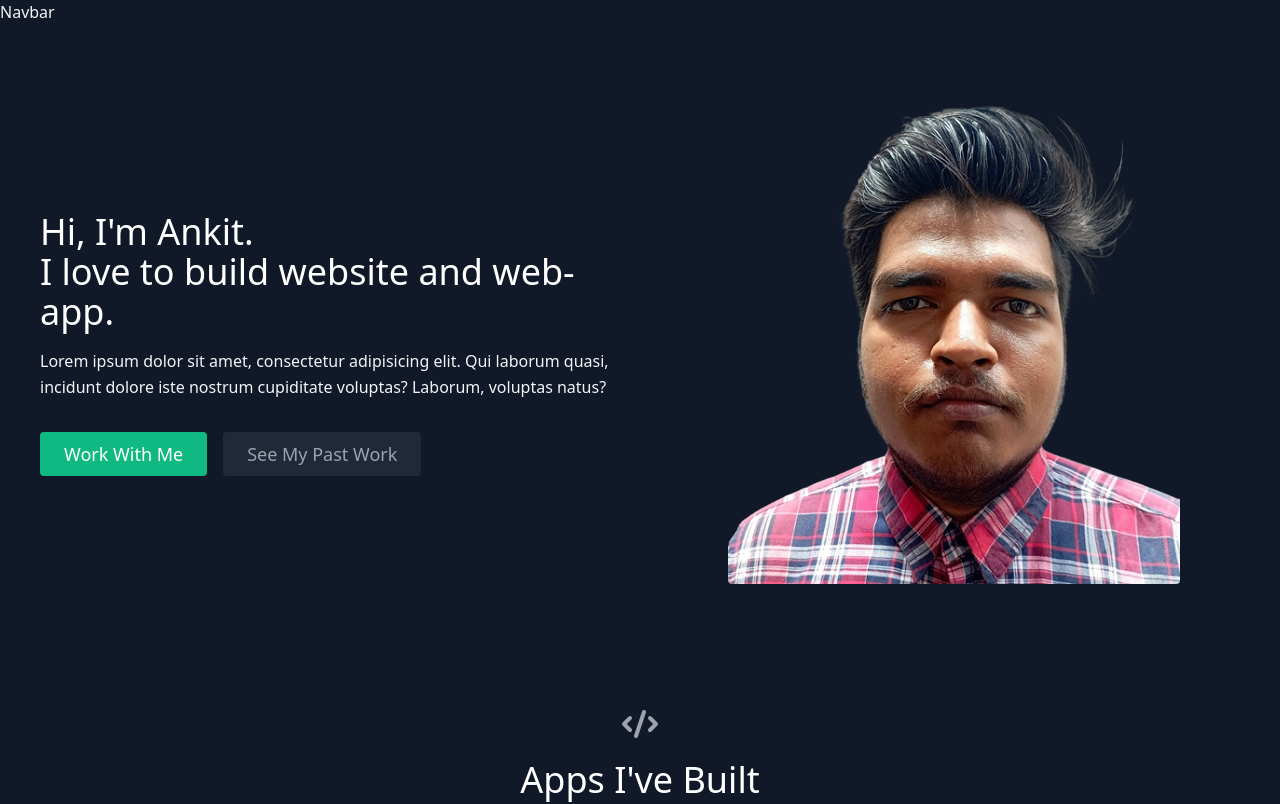
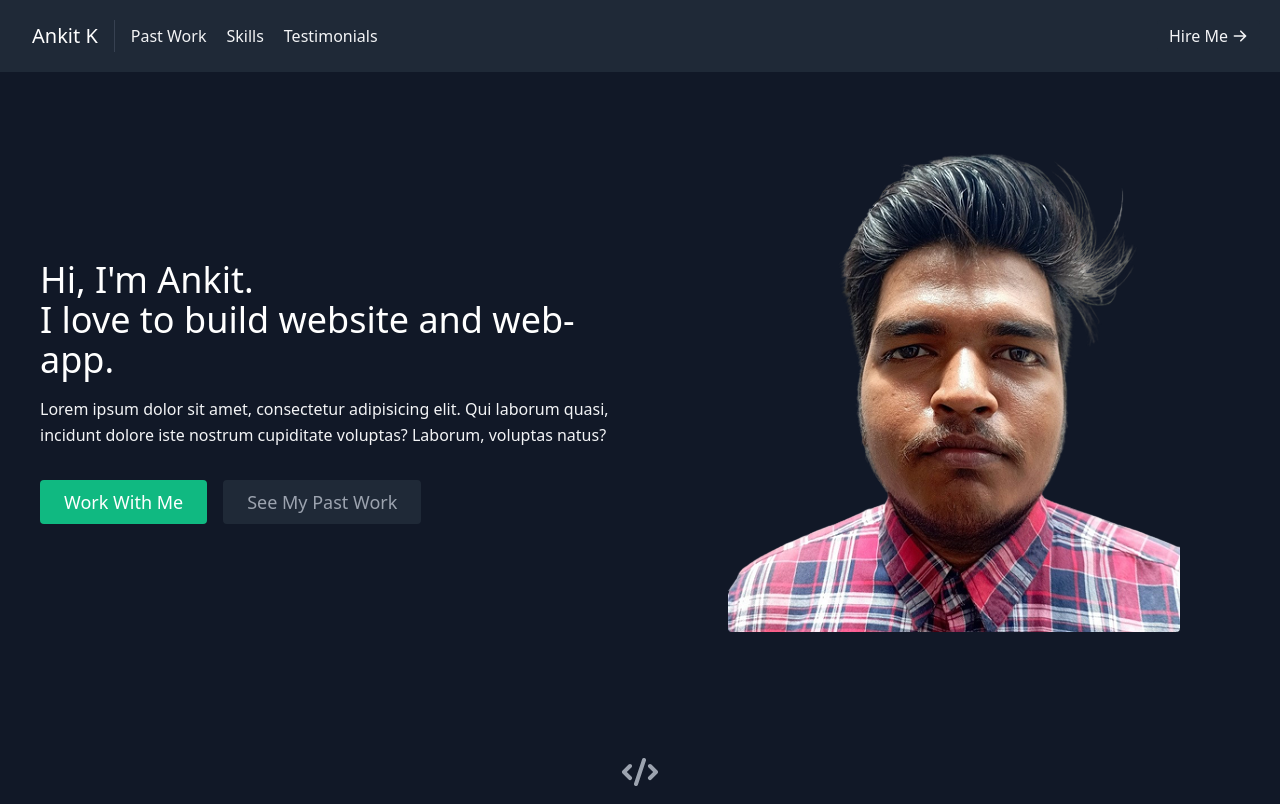
Before and after one commit to ankitkumar5358/ankitportfolio.live, a React (Create React App) app: page / in a window 1280 px wide. Shown: the top 804 px of the page. Built offline with nearby package versions, Linux system fonts and the light colour scheme.

Commit message:
feature added - navbar component & fixed contact bug

```diff
--- a/src/components/Contact.jsx
+++ b/src/components/Contact.jsx
@@ -1,7 +1,7 @@
 import React from "react";
 import { useState } from "react";
 
-export default function Contact() {
+const Contact = () => {
   const [name, setName] = React.useState("");
   const [email, setEmail] = React.useState("");
   const [message, setMessage] = React.useState("");
@@ -123,3 +123,5 @@
     </section>
   );
 }
+
+export default Contact;
--- a/src/components/Navbar.jsx
+++ b/src/components/Navbar.jsx
@@ -1,9 +1,33 @@
-import React from 'react';
+import { ArrowRightIcon } from "@heroicons/react/solid";
+import React from "react";
 
-const Navbar = () => {
+export default function Navbar() {
   return (
-    <div>Navbar</div>
-  )
+    <header className="bg-gray-800 md:sticky top-0 z-10">
+      <div className="container mx-auto flex flex-wrap p-5 flex-col md:flex-row items-center">
+        <a className="title-font font-medium text-white mb-4 md:mb-0">
+          <a href="#about" className="ml-3 text-xl">
+            Ankit K
+          </a>
+        </a>
+        <nav className="md:mr-auto md:ml-4 md:py-1 md:pl-4 md:border-l md:border-gray-700	flex flex-wrap items-center text-base justify-center">
+          <a href="#projects" className="mr-5 hover:text-white">
+            Past Work
+          </a>
+          <a href="#skills" className="mr-5 hover:text-white">
+            Skills
+          </a>
+          <a href="#testimonials" className="mr-5 hover:text-white">
+            Testimonials
+          </a>
+        </nav>
+        <a
+          href="#contact"
+          className="inline-flex items-center bg-gray-800 border-0 py-1 px-3 focus:outline-none hover:bg-gray-700 rounded text-base mt-4 md:mt-0">
+          Hire Me
+          <ArrowRightIcon className="w-4 h-4 ml-1" />
+        </a>
+      </div>
+    </header>
+  );
 }
-
-export default Navbar;
```
